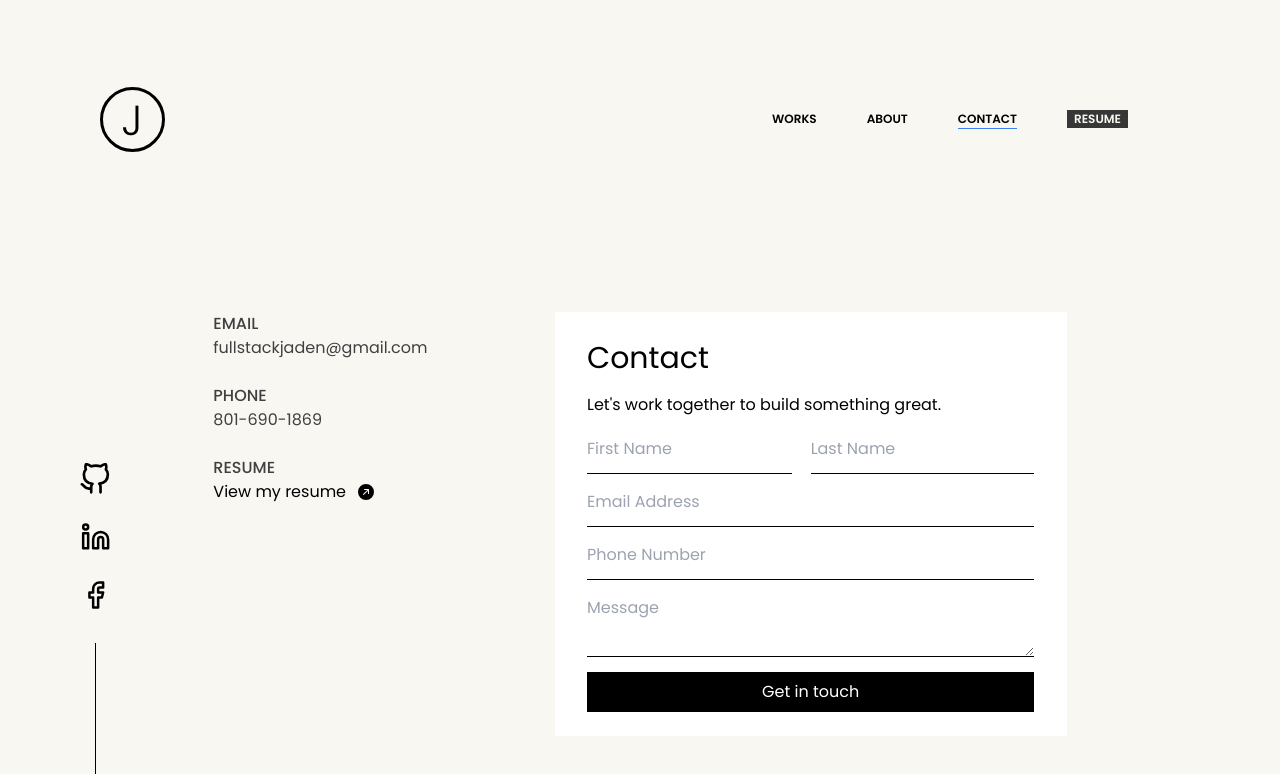
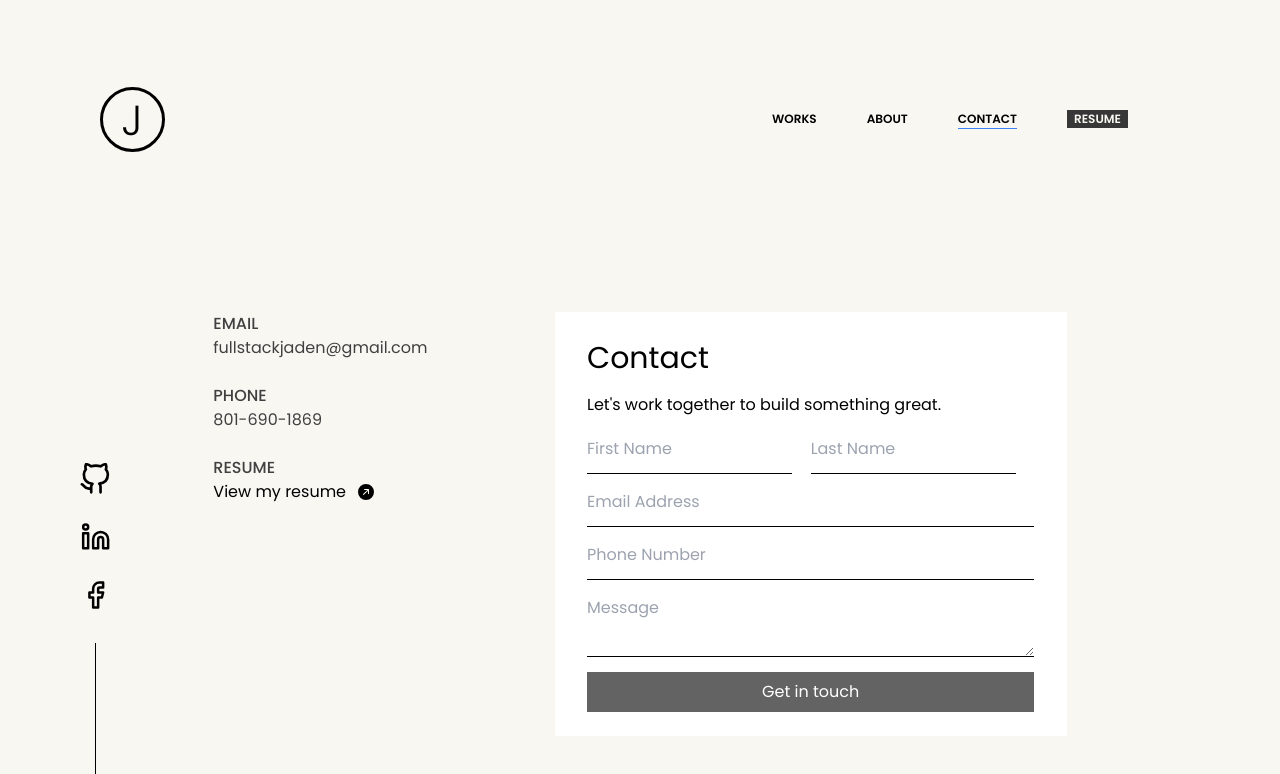
Before and after one commit to JadenFicklin/JadenFicklin, a React (Create React App) app: page /contact in a window 1280 px wide. Shown: the top 774 px of the page. Built offline with nearby package versions, Linux system fonts and the light colour scheme.

Commit message:
form validation

```diff
--- a/package.json
+++ b/package.json
@@ -3,10 +3,12 @@
   "version": "0.1.0",
   "private": true,
   "dependencies": {
+    "@emailjs/browser": "^3.10.0",
     "@testing-library/jest-dom": "^5.16.5",
     "@testing-library/react": "^13.4.0",
     "@testing-library/user-event": "^13.5.0",
     "classnames": "^2.3.2",
+    "dotenv": "^16.0.3",
     "react": "^18.2.0",
     "react-dom": "^18.2.0",
     "react-icons": "^4.8.0",
--- a/src/App.css
+++ b/src/App.css
@@ -42,3 +42,7 @@ body {
         }
     }
 }
+
+input:focus {
+    outline: none;
+}
--- a/src/pages/Contact/ContactInfo.js
+++ b/src/pages/Contact/ContactInfo.js
@@ -1,11 +1,117 @@
-import React from 'react';
+import React, { useState, useRef } from 'react';
+import c from 'classnames';
+import emailjs from '@emailjs/browser';
 
 import '../../App.css';
-import { BsFillArrowUpRightCircleFill } from 'react-icons/bs';
+import {
+    BsFillArrowUpRightCircleFill,
+    BsFillCheckCircleFill
+} from 'react-icons/bs';
+
+const requiredFields = [
+    { name: 'user_first_name', label: 'First Name' },
+    { name: 'user_last_name', label: 'Last Name' },
+    { name: 'email_address', label: 'Email Address' },
+    { name: 'phone_number', label: 'Phone Number' },
+    { name: 'message', label: 'Message' }
+];
+
+const FormInput = ({ name, type, label, errors, onChange, className }) => (
+    <input
+        onChange={onChange}
+        name={name}
+        type={type}
+        className={c(`my-2 border-b-[1px] pb-3 ${className}`, {
+            'border-b-[#b3b3b3]': errors[name],
+            'border-b-black': !errors[name]
+        })}
+        placeholder={label}
+    />
+);
 
 function ContactInfo() {
+    const form = useRef();
+    const [errors, setErrors] = useState({});
+    const [isValid, setIsValid] = useState(false);
+    const [success, setSuccess] = useState(false);
+    const [showMissingFieldsMessage, setShowMissingFieldsMessage] =
+        useState(false);
+
+    const messageSent = () => {
+        setSuccess(true);
+        setTimeout(() => {
+            setSuccess(false);
+        }, 3000);
+    };
+
+    const sendEmail = (e) => {
+        e.preventDefault();
+
+        if (!validateForm()) {
+            setShowMissingFieldsMessage(true);
+            return;
+        } else {
+            setShowMissingFieldsMessage(false);
+        }
+
+        emailjs
+            .sendForm(
+                'service_m80g8po',
+                'template_f65y2en',
+                form.current,
+                'PI5SHpV0KCPvYoK41'
+            )
+            .then(
+                (result) => {
+                    messageSent();
+                    console.log(result.text);
+                    console.log('message sent');
+                    e.target.reset();
+                    setErrors({});
+                    setIsValid(false);
+                },
+                (error) => {
+                    console.log(error.text);
+                }
+            );
+    };
+
+    const validateForm = () => {
+        let formErrors = {};
+        let valid = true;
+
+        requiredFields.forEach(({ name, label }) => {
+            if (!form.current[name].value) {
+                formErrors[name] = `Please enter ${label.toLowerCase()}`;
+                valid = false;
+            }
+        });
+
+        setErrors(formErrors);
+        setIsValid(valid);
+        return valid;
+    };
+
+    const handleInputChange = () => {
+        validateForm();
+    };
+
     return (
-        <div className="text-[#404040] mx-auto w-10/12 mt-12 md:w-8/12 grid grid-cols-1 lg:columns-40-60-lg lg:mt-40">
+        <div
+            className={c(
+                'text-[#404040] mx-auto w-10/12 mt-12 md:w-8/12 grid grid-cols-1 lg:columns-40-60-lg lg:mt-40',
+                success && 'blurred'
+            )}>
+            <div
+                className={c(
+                    'bg-white w-96 h-20 shadow-xl rounded-lg absolute left-1/2 top-1/2 border -translate-x-1/2 -translate-y-1/2 flex flex-wrap content-center justify-center duration-300',
+                    success ? 'block' : 'hidden'
+                )}>
+                <p className="text-[22px] h-min">Successfully sent! </p>
+                <div className="w-8 h-8 ml-6">
+                    <BsFillCheckCircleFill className="fill-[green] inline w-full h-full" />
+                </div>
+            </div>
             <header>
                 <h2 className="font-medium">EMAIL</h2>
                 <p>fullstackjaden@gmail.com</p>
@@ -28,38 +134,60 @@ function ContactInfo() {
                 <p className="w-11/12 mx-auto mt-3">
                     Let's work together to build something great.
                 </p>
-                <div className="w-11/12 mx-auto mt-3">
+                <form
+                    ref={form}
+                    onSubmit={sendEmail}
+                    className="w-11/12 mx-auto mt-3">
                     <div className="grid grid-cols-1 md:grid-cols-2">
-                        <input
-                            type="text"
-                            className="my-2 border-b-[1px] pb-3 border-b-black outline-none w-full md:w-11/12"
-                            placeholder="First Name"
+                        {requiredFields.slice(0, 2).map(({ name, label }) => (
+                            <FormInput
+                                key={name}
+                                name={name}
+                                type="text"
+                                label={label}
+                                errors={errors}
+                                onChange={handleInputChange}
+                                className="w-full md:w-11/12"
+                            />
+                        ))}
+                    </div>
+                    {requiredFields.slice(2, 4).map(({ name, label }) => (
+                        <FormInput
+                            key={name}
+                            name={name}
+                            type={name === 'email_address' ? 'email' : 'tel'}
+                            label={label}
+                            errors={errors}
+                            onChange={handleInputChange}
+                            className="w-full"
                         />
-                        <input
-                            type="text"
-                            className="my-2 border-b-[1px] pb-3 border-b-black outline-none w-full"
-                            placeholder="Last Name"
-                        />
-                    </div>
-                    <input
+                    ))}
+                    <textarea
+                        onChange={handleInputChange}
+                        name="message"
                         type="text"
-                        className="my-2 border-b-[1px] pb-3 border-b-black outline-none w-full"
-                        placeholder="Email Address"
+                        className={c(
+                            `my-2 border-b-[1px] pb-3 ${
+                                errors.message
+                                    ? 'border-b-[#b3b3b3]'
+                                    : 'border-b-black'
+                            } outline-none w-full`
+                        )}
+                        placeholder={'Message'}
                     />
                     <input
-                        type="text"
-                        className="my-2 border-b-[1px] pb-3 border-b-black outline-none w-full"
-                        placeholder="Phone Number"
+                        type="submit"
+                        value="Get in touch"
+                        className={`w-full py-2 text-white cursor-pointer duration-300 ${
+                            isValid ? 'bg-black' : 'bg-[#636363]'
+                        }`}
                     />
-                    <textarea
-                        type="text"
-                        className="my-2 border-b-[1px] pb-3 border-b-black outline-none w-full"
-                        placeholder="Message"
-                    />
-                    <button className="w-full py-2 text-white bg-black">
-                        Get in touch
-                    </button>
-                </div>
+                    {showMissingFieldsMessage && (
+                        <p className="mt-2 text-red-500">
+                            Please fill out all fields
+                        </p>
+                    )}
+                </form>
             </div>
         </div>
     );
```
Also changed, not shown: 1 other file (tests, documents, lock files or other folders).
